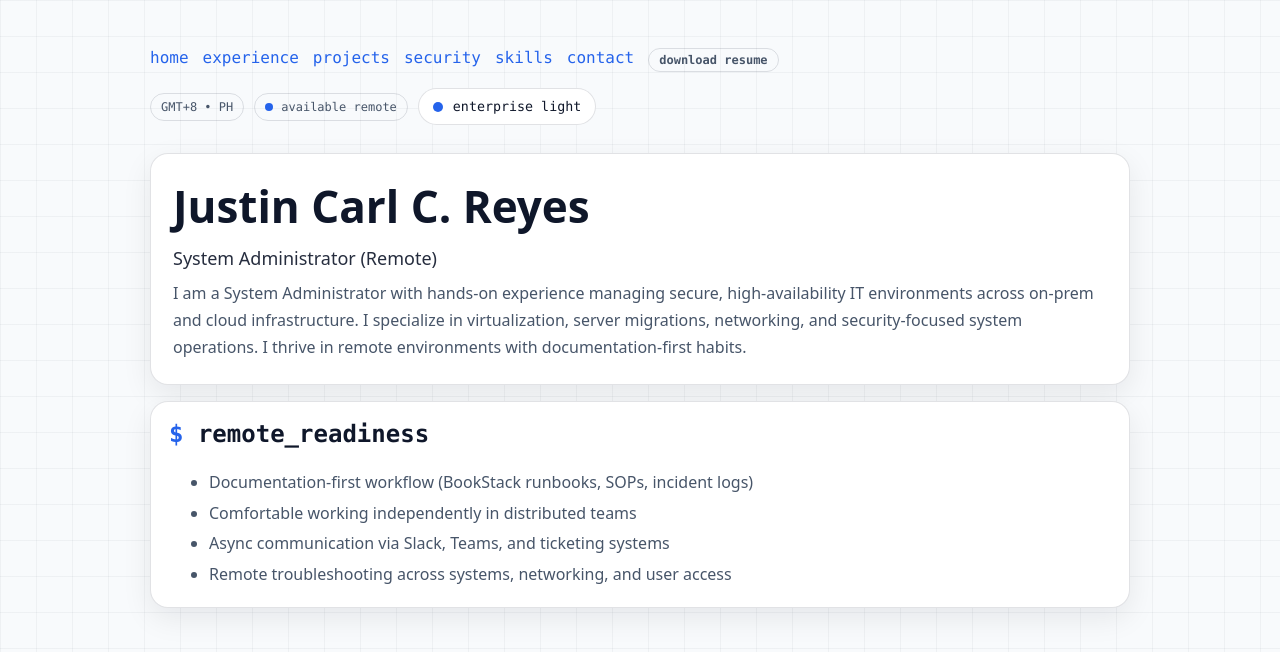
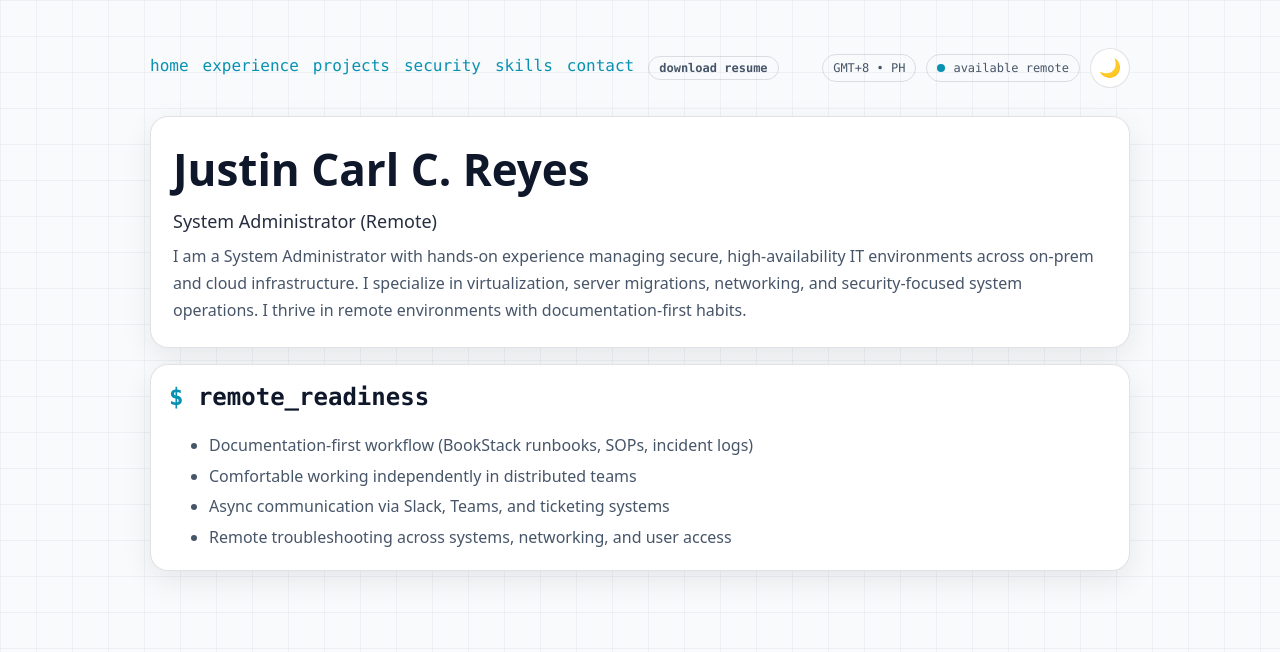
Before and after one commit to justincarlr/it-sysadmin-portfolio, a Next.js app: page / in a window 1280 px wide. Shown: the top 652 px of the page. Built offline with nearby package versions, Linux system fonts and the light colour scheme.

Commit message:
Icon-only theme toggle + terminal header + cyan accent

```diff
--- a/app/components/ThemeToggle.tsx
+++ b/app/components/ThemeToggle.tsx
@@ -39,31 +39,23 @@ export default function ThemeToggle() {
   return (
     <button
       onClick={toggle}
-      className="mono"
+      aria-label="Toggle theme"
+      title="Toggle light / dark"
       style={{
-        display: "inline-flex",
-        alignItems: "center",
-        gap: 10,
-        padding: "10px 14px",
-        borderRadius: 999,
+        width: 40,
+        height: 40,
+        borderRadius: "50%",
         background: "var(--card)",
         border: "1px solid var(--border)",
-        color: "var(--text)",
+        color: "var(--accent)",
         cursor: "pointer",
+        display: "flex",
+        alignItems: "center",
+        justifyContent: "center",
+        fontSize: 18,
       }}
-      aria-label="Toggle theme"
-      title="Toggle light/dark"
     >
-      <span
-        style={{
-          width: 10,
-          height: 10,
-          borderRadius: "50%",
-          background: "var(--accent)",
-          display: "inline-block",
-        }}
-      />
-      {theme === "dark" ? "dark ops" : "enterprise light"}
+      {theme === "dark" ? "☀️" : "🌙"}
     </button>
   );
 }
--- a/app/globals.css
+++ b/app/globals.css
@@ -4,7 +4,7 @@
   --text: #0f172a;
   --muted: #475569;
   --border: rgba(15, 23, 42, 0.12);
-  --accent: #2563eb; /* enterprise blue */
+  --accent: #0891b2; /*  cyan */
   --shadow: 0 10px 30px rgba(2, 6, 23, 0.08);
 }
 
@@ -14,7 +14,7 @@
   --text: #e5e7eb;
   --muted: #9ca3af;
   --border: rgba(148, 163, 184, 0.18);
-  --accent: #22c55e; /* ops green */
+  --accent: #22d3ee; /* bright cyan */
   --shadow: 0 12px 30px rgba(0, 0, 0, 0.35);
 }
 
--- a/package.json
+++ b/package.json
@@ -9,6 +9,7 @@
     "lint": "eslint"
   },
   "dependencies": {
+    "lucide-react": "^0.562.0",
     "next": "16.1.1",
     "react": "19.2.3",
     "react-dom": "19.2.3"
```
Also changed, not shown: 1 other file (tests, documents, lock files or other folders).
